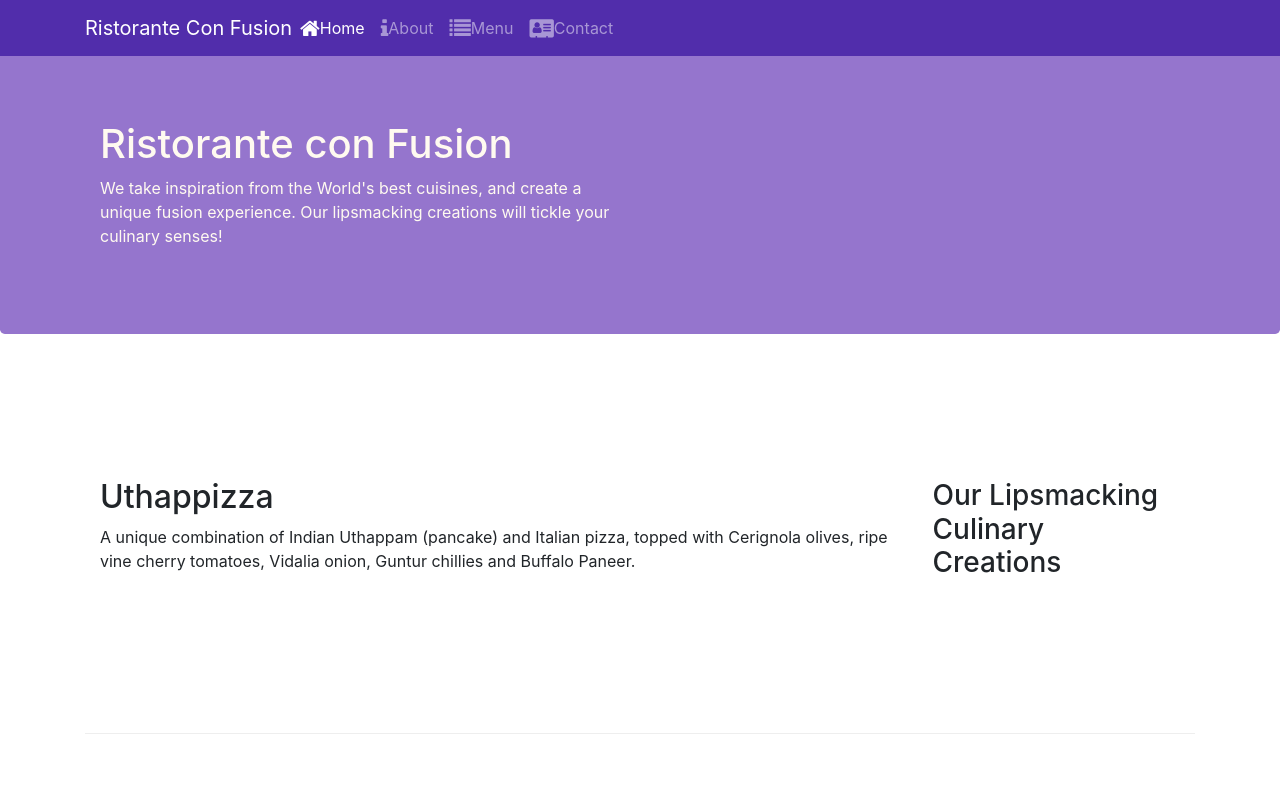
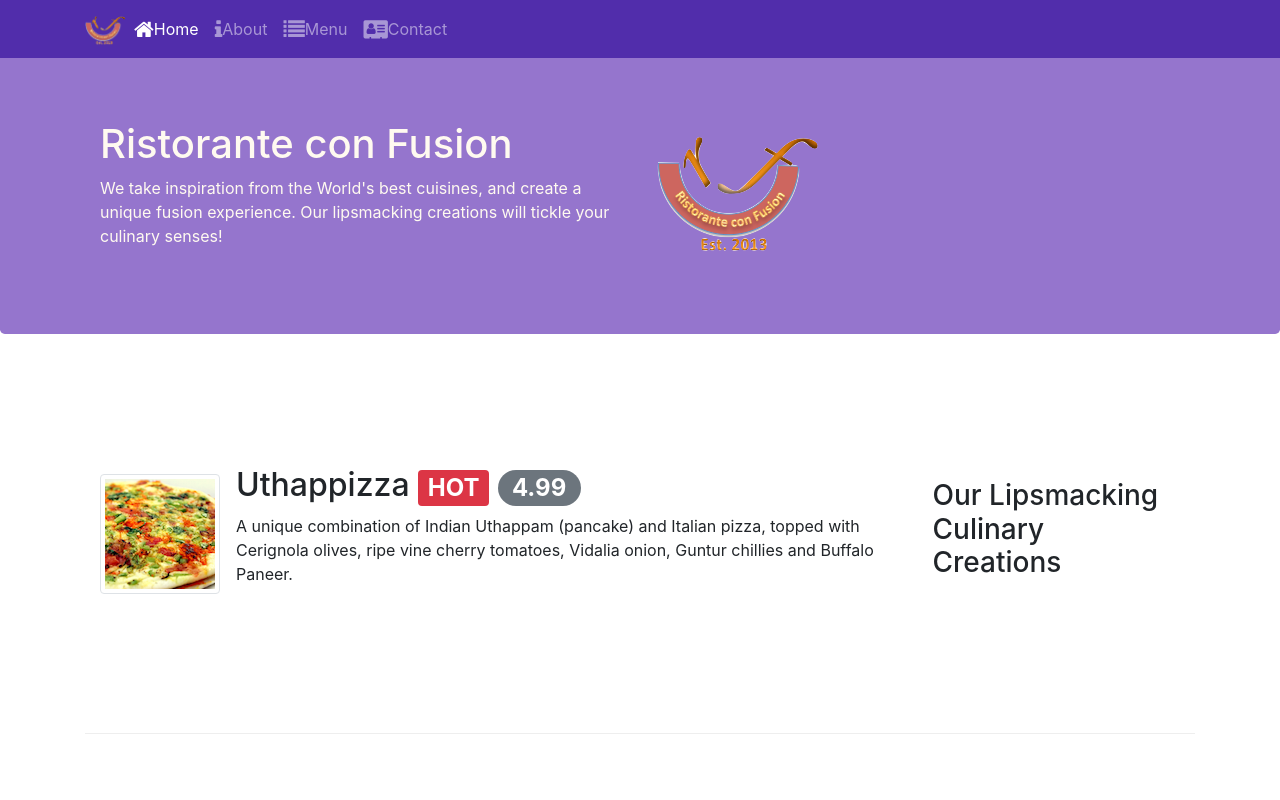
Before and after one commit to EladioDeveloper/UsingBootstrap, a website: page index.html in a window 1280 px wide. Shown: the top 800 px of the page. Drawn offline with nearby package versions, Linux system fonts and the light colour scheme.

Commit message:
Images and Badges

```diff
--- a/index.html
+++ b/index.html
@@ -22,7 +22,7 @@
         <button class="navbar-toggler" type="button" data-tougle="collapse" data-target="#Navbar">
             <span class="navbar-toggler-icon"></span>
         </button>
-        <a class="navbar-brand mr-auto" href="#">Ristorante Con Fusion</a>
+        <a class="navbar-brand mr-auto" href="#"><img src="img/logo.png" height="30" width="41"></a>
         <div class="collapse navbar-collapse" id="Navbar">
             <ul class="navbar-nav mr-auto">
                 <li class="nav-item active"><a class="nav-link" href="#"><span class="fa fa-home fa-lg"></span>Home</a></li>
@@ -40,7 +40,8 @@
                     <h1>Ristorante con Fusion</h1>
                     <p class="d-none d-sm-block">We take inspiration from the World's best cuisines, and create a unique fusion experience. Our lipsmacking creations will tickle your culinary senses!</p>
                 </div>
-                <div class="col-12 col-sm">
+                <div class="col-12 col-sm align-self-center">
+                    <img src="img/logo.png" class="img-fluid">
                 </div>
             </div>
         </div>
@@ -52,8 +53,13 @@
                 <h3>Our Lipsmacking Culinary Creations</h3>
             </div>
             <div class="col col-sm order-sm-first col-md">
-                <h2>Uthappizza</h2>
-                <p class="d-none d-sm-block">A unique combination of Indian Uthappam (pancake) and Italian pizza, topped with Cerignola olives, ripe vine cherry tomatoes, Vidalia onion, Guntur chillies and Buffalo Paneer.</p>
+                <div class="media">
+                    <img class="d-flex mr-3 img-thumbnail align-self-center" src="img/uthappizza.png" alt="uthapizza">
+                    <div class="media-body">
+                        <h2 class="mt-0">Uthappizza <span class="badge badge-danger">HOT</span> <span class="badge badge-pill badge-secondary">4.99</span></h2>
+                        <p class="d-none d-sm-block">A unique combination of Indian Uthappam (pancake) and Italian pizza, topped with Cerignola olives, ripe vine cherry tomatoes, Vidalia onion, Guntur chillies and Buffalo Paneer.</p>
+                    </div>
+                </div>
             </div>
         </div>
 
@@ -73,9 +79,14 @@
                 <h3>Meet our Culinary Specialists</h3>
             </div>
             <div class="col col-sm order-sm-first col-md">
-                <h2>Alberto Somayya</h2>
-                <h4>Executive Chef</h4>
-                <p class="d-none d-sm-block">Award winning three-star Michelin chef with wide International experience having worked closely with whos-who in the culinary world, he specializes in creating mouthwatering Indo-Italian fusion experiences. </p>
+                <div class="media">
+                    <img class="d-flex mr-3 img-thumbnail align-self-center" src="img/alberto.png" alt="alberto">
+                    <div class="media-body">
+                        <h2 class="mt-0">Alberto Somayya</h2>
+                        <h4>Executive Chef</h4>
+                        <p class="d-none d-sm-block">Award winning three-star Michelin chef with wide International experience having worked closely with whos-who in the culinary world, he specializes in creating mouthwatering Indo-Italian fusion experiences. </p>
+                    </div>
+                </div>
             </div>
         </div>
     </div>
```
Also changed, not shown: aboutus.html (+3 -2 lines), contactus.html (+3 -2 lines), img/alberto.png (added), img/buffet.png (added), img/logo.png (added), img/uthappizza.png (added), 1 other file.
